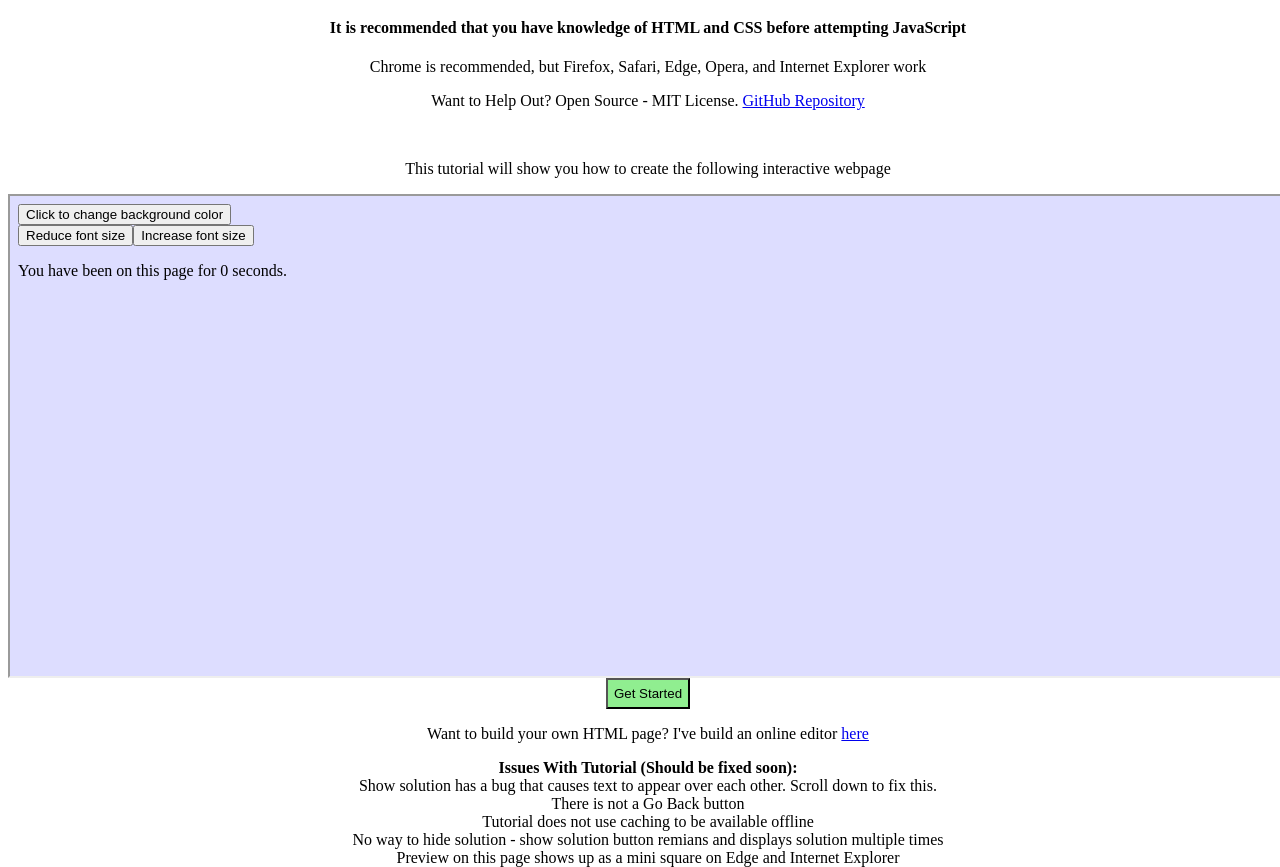
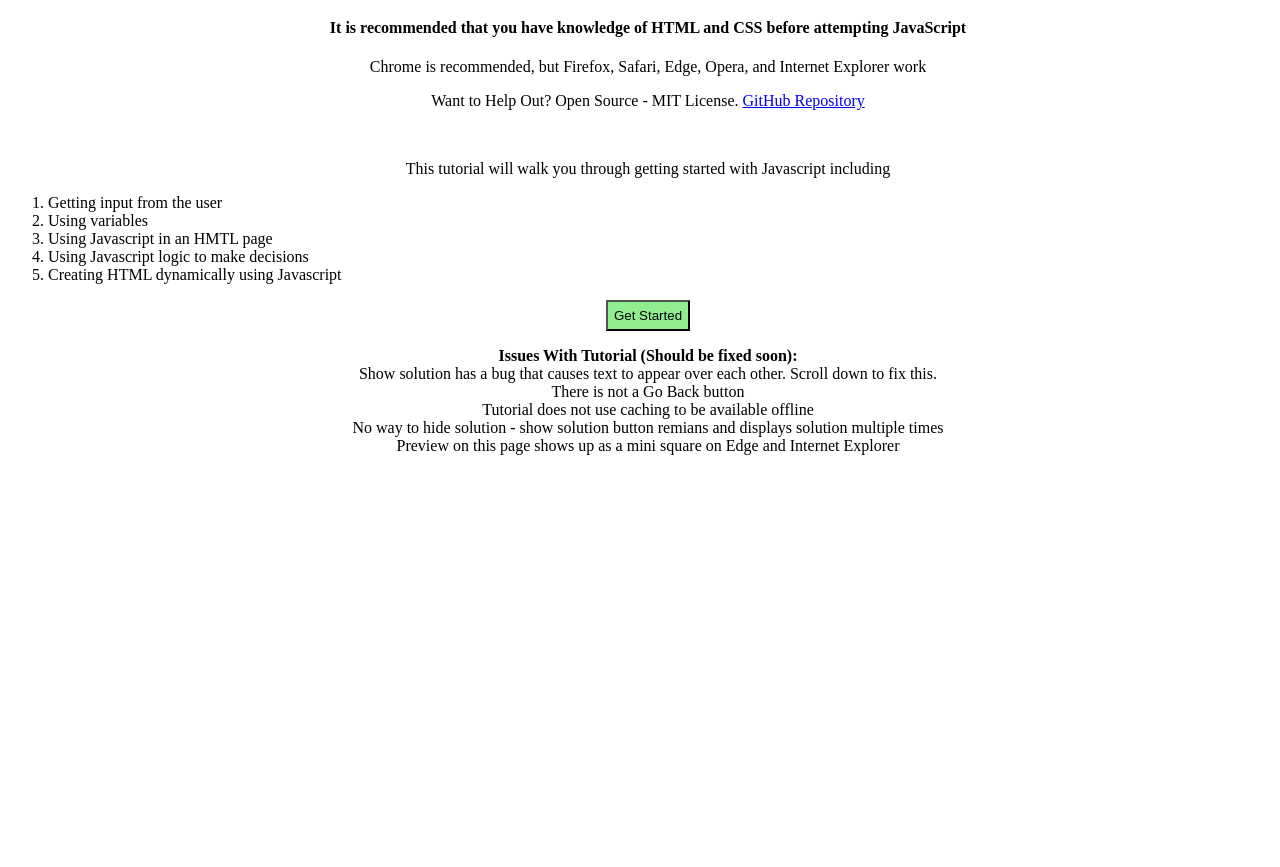
Before and after one commit to ecc521/beginner-javascript-tutorial, a plain HTML site: page index.html in a window 1280 px wide. Shown: the part 61-928 px from the top of the page. After the commit the page ends 821 px from the top, so only its background shows below. Drawn offline with Linux system fonts and the light colour scheme.

Commit message:
Update index.html
removed the example

```diff
--- a/index.html
+++ b/index.html
@@ -13,15 +13,22 @@
         <p>Want to Help Out? Open Source - MIT License. <a href="https://github.com/ecc521/beginner-javasscript-tutorial" target="_blank">GitHub Repository</a></p>
         <br>
 
-        <p>This tutorial will show you how to create the following interactive webpage</p>
+        <p>This tutorial will walk you through getting started with Javascript including</p>
+        <ol>
+            <li>Getting input from the user</li>
+            <li>Using variables</li>
+            <li>Using Javascript in an HMTL page</li>
+            <li>Using Javascript logic to make decisions</li>
+            <li>Creating HTML dynamically using Javascript</li>
 
-        <iframe src="examples/finished.html"></iframe>
+        </ol>
+
 
 
         <button style="display:block;margin:auto;padding:6px;background-color:lightgreen;"onclick="window.location='lesson1.html'">Get Started</button>
 
 
-        <p>Want to build your own HTML page? I've build an online editor <a href="editor.html" target="_blank">here</a></p>
+
 
 
         <p>
```
